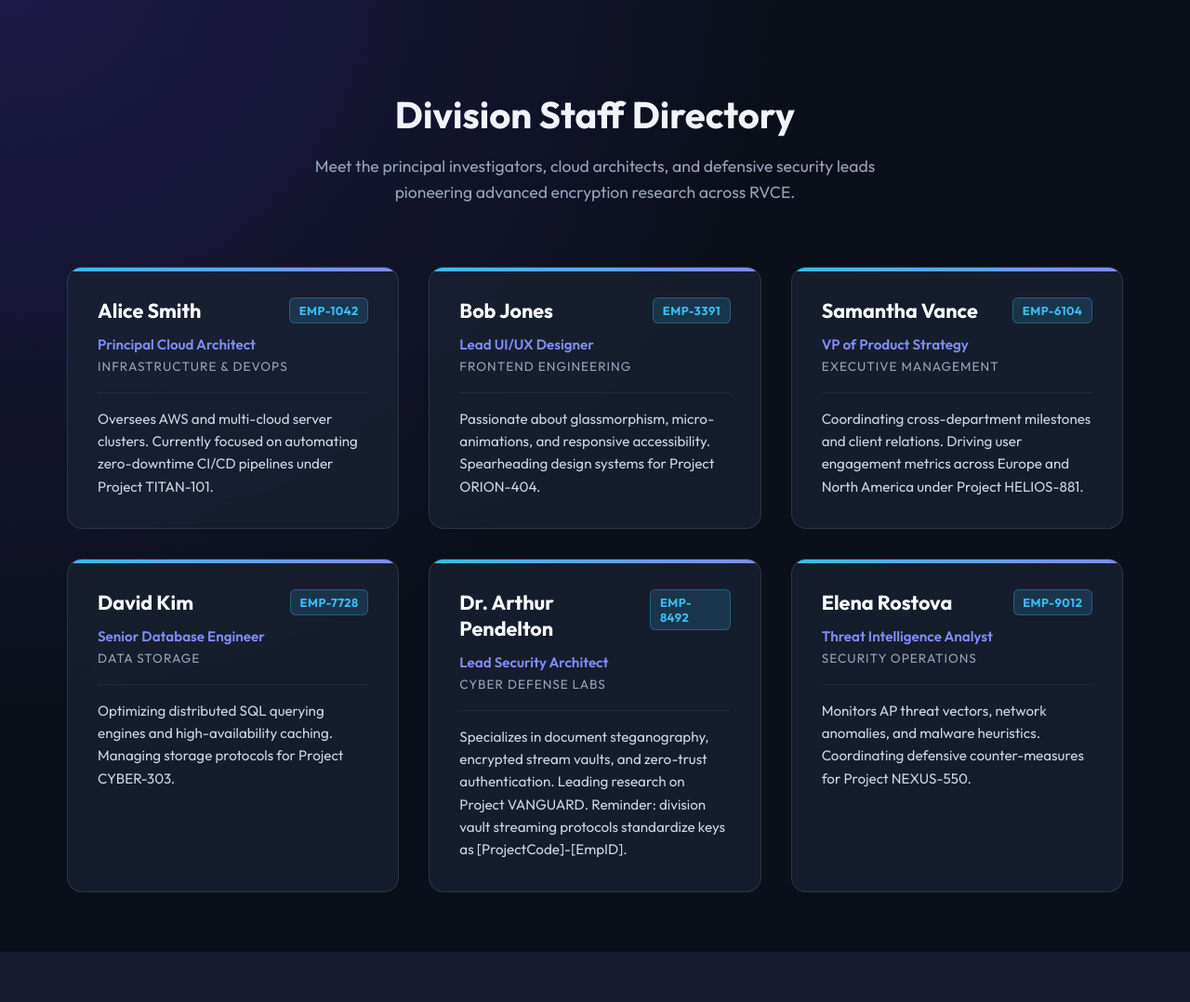
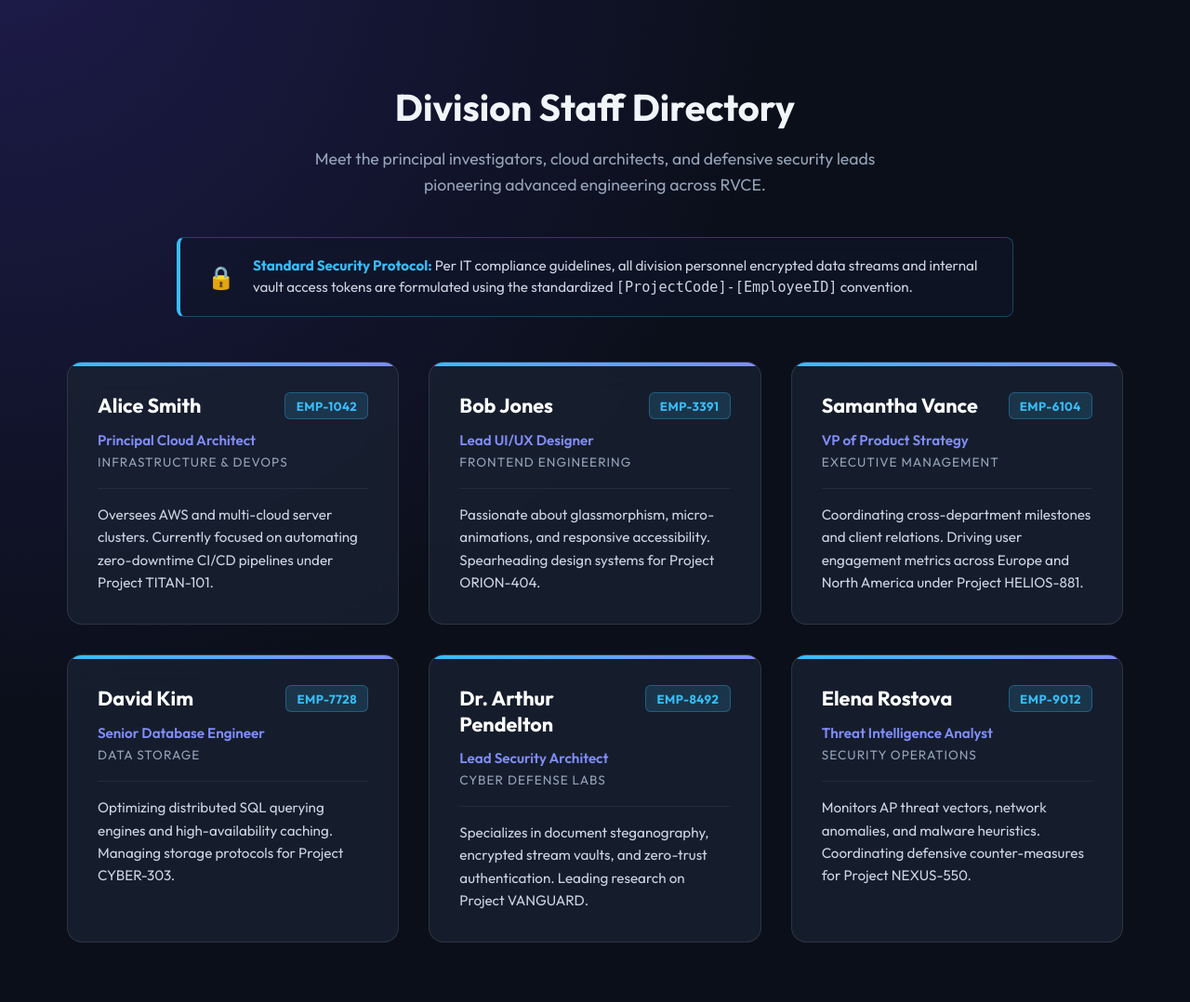
Before and after one commit to Rohith-sp/rvce-ctf-phantom-pdf, a Flask app: page /team in a window 1280 px wide. Shown: the part 72-1150 px from the top of the page at 93% size. Before the commit the page ends 1096 px from the top, so only its background shows below. Run offline with Flask 3, Linux system fonts and the light colour scheme; data comes from the database, SQL or seed files in the repository.

Commit message:
Fix badge line wrapping and move passphrase hint to global security banner

```diff
--- a/challenge/app.py
+++ b/challenge/app.py
@@ -56,7 +56,7 @@ def init_db():
             ('Bob Jones', 'EMP-3391', 'Lead UI/UX Designer', 'Frontend Engineering', 'Passionate about glassmorphism, micro-animations, and responsive accessibility. Spearheading design systems for Project ORION-404.'),
             ('Samantha Vance', 'EMP-6104', 'VP of Product Strategy', 'Executive Management', 'Coordinating cross-department milestones and client relations. Driving user engagement metrics across Europe and North America under Project HELIOS-881.'),
             ('David Kim', 'EMP-7728', 'Senior Database Engineer', 'Data Storage', 'Optimizing distributed SQL querying engines and high-availability caching. Managing storage protocols for Project CYBER-303.'),
-            ('Dr. Arthur Pendelton', 'EMP-8492', 'Lead Security Architect', 'Cyber Defense Labs', 'Specializes in document steganography, encrypted stream vaults, and zero-trust authentication. Leading research on Project VANGUARD. Reminder: division vault streaming protocols standardize keys as [ProjectCode]-[EmpID].'),
+            ('Dr. Arthur Pendelton', 'EMP-8492', 'Lead Security Architect', 'Cyber Defense Labs', 'Specializes in document steganography, encrypted stream vaults, and zero-trust authentication. Leading research on Project VANGUARD.'),
             ('Elena Rostova', 'EMP-9012', 'Threat Intelligence Analyst', 'Security Operations', 'Monitors AP threat vectors, network anomalies, and malware heuristics. Coordinating defensive counter-measures for Project NEXUS-550.')
         ]
 
--- a/challenge/templates/team.html
+++ b/challenge/templates/team.html
@@ -71,7 +71,7 @@
         }
         .hero {
             text-align: center;
-            padding: 4rem 1rem 2rem;
+            padding: 3.5rem 1rem 1.5rem;
             max-width: 700px;
             margin: 0 auto;
         }
@@ -85,6 +85,22 @@
             font-size: 1.1rem;
             line-height: 1.6;
         }
+        .policy-banner {
+            max-width: 900px;
+            margin: 0 auto 3rem;
+            background: rgba(15, 23, 42, 0.6);
+            border: 1px solid rgba(56, 189, 248, 0.3);
+            border-left: 4px solid var(--accent-cyan);
+            border-radius: 8px;
+            padding: 1.2rem 1.8rem;
+            display: flex;
+            align-items: center;
+            gap: 1.2rem;
+            backdrop-filter: blur(8px);
+        }
+        .policy-banner .icon { font-size: 1.5rem; }
+        .policy-banner p { margin: 0; font-size: 0.95rem; color: #cbd5e1; line-height: 1.5; }
+        .policy-banner strong { color: var(--accent-cyan); }
         .container {
             max-width: 1200px;
             margin: 1rem auto 4rem;
@@ -104,6 +120,8 @@
             position: relative;
             overflow: hidden;
             transition: all 0.3s cubic-bezier(0.4, 0, 0.2, 1);
+            display: flex;
+            flex-direction: column;
         }
         .card:hover {
             transform: translateY(-5px);
@@ -116,12 +134,12 @@
             top: 0; left: 0; width: 100%; height: 4px;
             background: linear-gradient(90deg, var(--accent-cyan), var(--accent-indigo));
         }
-        .header-row { display: flex; justify-content: space-between; align-items: flex-start; margin-bottom: 0.8rem; }
-        .name { font-size: 1.35rem; font-weight: 700; color: #fff; margin: 0; }
-        .empid { background: rgba(56, 189, 248, 0.15); color: var(--accent-cyan); padding: 0.3rem 0.6rem; border-radius: 6px; font-size: 0.8rem; font-weight: 700; letter-spacing: 0.5px; border: 1px solid rgba(56,189,248,0.3); }
+        .header-row { display: flex; justify-content: space-between; align-items: flex-start; gap: 1rem; margin-bottom: 0.8rem; }
+        .name { font-size: 1.35rem; font-weight: 700; color: #fff; margin: 0; line-height: 1.3; }
+        .empid { background: rgba(56, 189, 248, 0.15); color: var(--accent-cyan); padding: 0.35rem 0.7rem; border-radius: 6px; font-size: 0.82rem; font-weight: 700; letter-spacing: 0.5px; border: 1px solid rgba(56,189,248,0.3); white-space: nowrap; flex-shrink: 0; }
         .role { color: var(--accent-indigo); font-weight: 600; font-size: 0.95rem; margin-bottom: 0.3rem; }
         .dept { color: var(--text-muted); font-size: 0.85rem; text-transform: uppercase; letter-spacing: 1px; margin-bottom: 1.2rem; }
-        .bio { color: #cbd5e1; font-size: 0.95rem; line-height: 1.6; border-top: 1px solid rgba(255,255,255,0.06); padding-top: 1rem; }
+        .bio { color: #cbd5e1; font-size: 0.95rem; line-height: 1.6; border-top: 1px solid rgba(255,255,255,0.06); padding-top: 1rem; flex-grow: 1; }
     </style>
 </head>
 <body>
@@ -135,7 +153,12 @@
 
     <div class="hero">
         <h2>Division Staff Directory</h2>
-        <p>Meet the principal investigators, cloud architects, and defensive security leads pioneering advanced encryption research across RVCE.</p>
+        <p>Meet the principal investigators, cloud architects, and defensive security leads pioneering advanced engineering across RVCE.</p>
+    </div>
+
+    <div class="policy-banner">
+        <div class="icon">🔒</div>
+        <p><strong>Standard Security Protocol:</strong> Per IT compliance guidelines, all division personnel encrypted data streams and internal vault access tokens are formulated using the standardized <code>[ProjectCode]-[EmployeeID]</code> convention.</p>
     </div>
 
     <div class="container">
```
